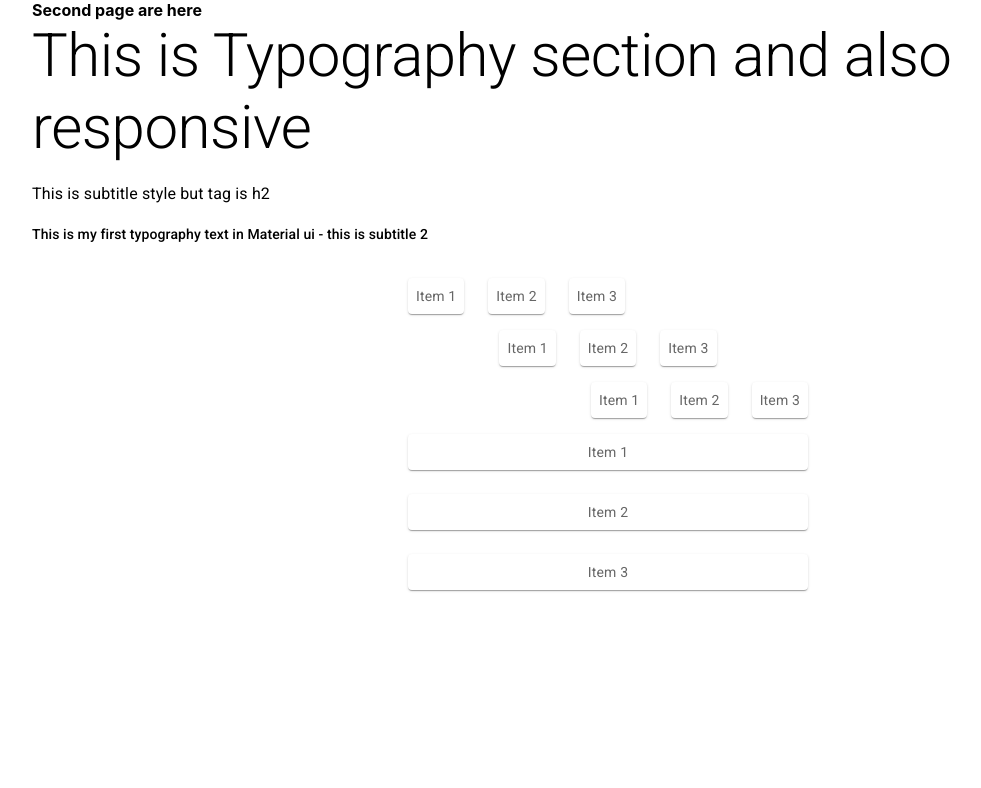
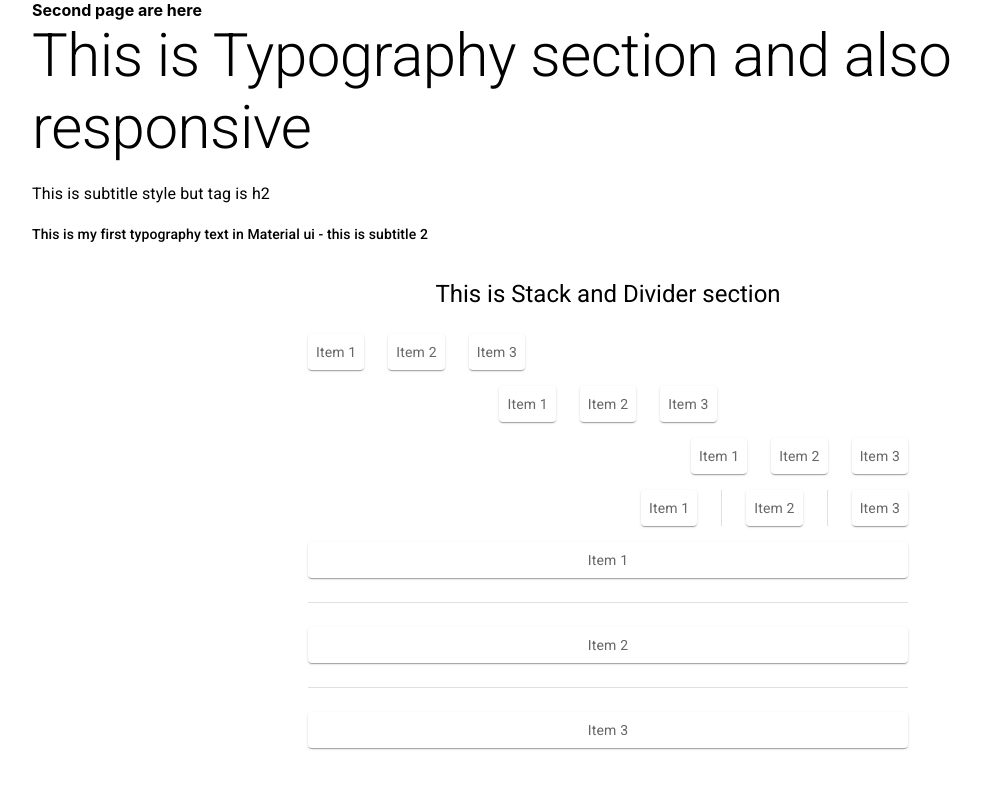
Before and after one commit to Shahrear-ahamed/add-new-patient, a React (Create React App) app: page /secondPage in a window 1280 px wide. Shown: the top 788 px of the page, without its empty margins (32-1013 px from the left). Built offline with nearby package versions, Linux system fonts and the light colour scheme.

Commit message:
add some style and fix some issues

```diff
--- /dev/null
+++ b/src/Components/ButtonsCom.tsx
@@ -0,0 +1,11 @@
+import React from 'react';
+
+const ButtonsCom = () => {
+    return (
+        <div>
+
+        </div>
+    );
+};
+
+export default ButtonsCom;
--- a/src/Components/PatientInfo.tsx
+++ b/src/Components/PatientInfo.tsx
@@ -314,8 +314,7 @@ const PatientInfo = () => {
                     </div>
 
 
-                    <div className="buttons-div">
-                        <Stack direction="row" spacing={2}>
+                        <Stack direction="row" justifyContent="flex-end" alignItems="center" spacing={2}>
                             <Button type="submit"  variant="outlined" endIcon={<DeleteIcon />}>
                                 Cancel
                             </Button>
@@ -323,7 +322,6 @@ const PatientInfo = () => {
                                 Submit
                             </Button>
                         </Stack>
-                    </div>
                 </Form>
             </Formik>
             <Snackbar open={isOpen} autoHideDuration={6000} onClose={handleClose}>
--- a/src/Components/StackCom.tsx
+++ b/src/Components/StackCom.tsx
@@ -1,6 +1,8 @@
 import React from 'react';
 import Box from '@mui/material/Box';
 import Stack from '@mui/material/Stack';
+import Divider from '@mui/material/Divider';
+import Typography from '@mui/material/Typography';
 import Paper from '@mui/material/Paper';
 import { styled } from '@mui/material/styles';
 
@@ -15,7 +17,10 @@ const Item = styled(Paper)(({ theme }) => ({
 
 const StackCom = () => {
     return (
-        <Box sx={{ width: '400px', mx:"auto", mt:4 }}>
+        <Box sx={{ width: '600px', mx:"auto", mt:4 }}>
+            <Typography variant="h5" align="center" my={3}>
+                This is Stack and Divider section
+            </Typography>
             <Stack direction="row" spacing={3} mt={2}>
                 <Item>Item 1</Item>
                 <Item>Item 2</Item>
@@ -31,7 +36,14 @@ const StackCom = () => {
                 <Item>Item 2</Item>
                 <Item>Item 3</Item>
             </Stack>
-            <Stack spacing={3} mt={2}>
+            <Stack direction="row" justifyContent="flex-end" divider={<Divider orientation="vertical" flexItem/>} spacing={3} mt={2}>
+                {/*for flex row items divider needs orientation and flexItem property*/}
+                <Item>Item 1</Item>
+                <Item>Item 2</Item>
+                <Item>Item 3</Item>
+            </Stack>
+            <Stack spacing={3} divider={<Divider />} mt={2}>
+                {/*but only for column items no need to orientation and flexItems property*/}
                 <Item>Item 1</Item>
                 <Item>Item 2</Item>
                 <Item>Item 3</Item>
--- a/src/Components/TypographyText.tsx
+++ b/src/Components/TypographyText.tsx
@@ -1,5 +1,4 @@
 import React from 'react';
-import Box from '@mui/material/Box';
 import Typography from '@mui/material/Typography';
 import {createTheme, ThemeProvider, responsiveFontSizes} from '@mui/material/styles';
 import '@fontsource/roboto/300.css';
--- a/src/Pages/SecondPage.tsx
+++ b/src/Pages/SecondPage.tsx
@@ -2,6 +2,7 @@ import React from 'react';
 import PopOverCom from "../Components/PopOverCom";
 import TypographyText from "../Components/TypographyText";
 import StackCom from "../Components/StackCom";
+import ButtonsCom from "../Components/ButtonsCom";
 
 const SecondPage = () => {
     return (
@@ -10,6 +11,7 @@ const SecondPage = () => {
             <TypographyText />
             {/*<PopOverCom />*/}
             <StackCom />
+            <ButtonsCom />
         </div>
     );
 };
--- a/src/global.css
+++ b/src/global.css
@@ -38,7 +38,3 @@ input:focus{
     background-color: #f6f67b;
     box-shadow: 5px 5px 20px #909090;
 }
-.buttons-div{
-    display: flex;
-    justify-content: end;
-}
```
